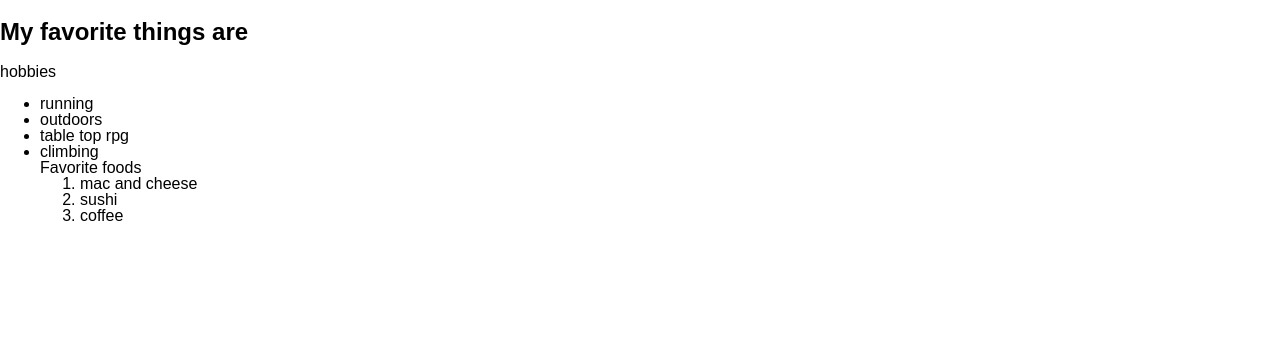
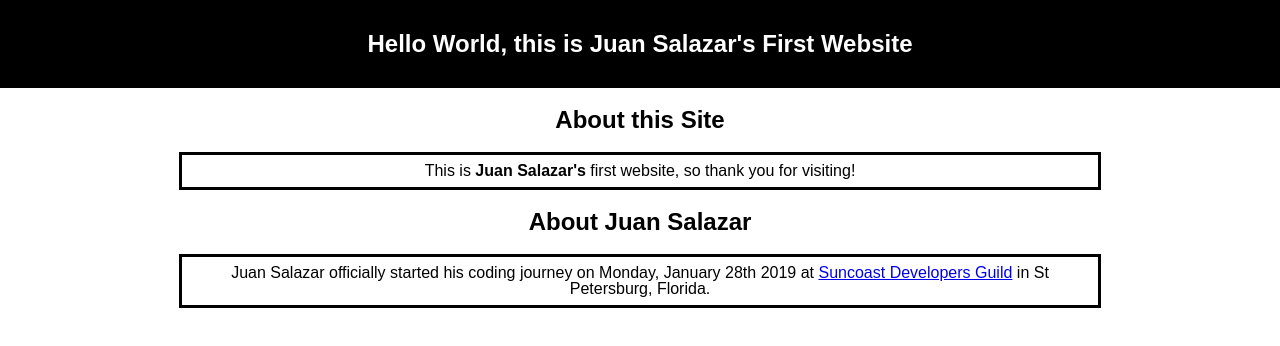
Before and after one commit to juanxsalazar/hello-world, a website: page public/index.html in a window 1280 px wide. Drawn offline with Linux system fonts and the light colour scheme.

Commit message:
updated hello world

```diff
--- a/public/index.html
+++ b/public/index.html
@@ -11,27 +11,18 @@
 
 
 <body>
-  <!-- this is a comment-->
   <header>
-    <h2> My favorite things are</h2>
-  </header>
+<h1>Hello World, this is Juan Salazar's First Website</h1>
+</header>
+<article = class="about">
+  <h2>About this Site</h2>
+  <p>This is <strong>Juan Salazar's</strong> first website, so thank you for visiting! </p>
+<h2>About Juan Salazar</h2>
+<p>Juan Salazar officially started his coding journey on Monday, January 28th 2019 at <a href="https://suncoast.io/">Suncoast Developers Guild</a>  in St Petersburg, Florida.</p>
+</article>
+<nav>
 
-  </header>hobbies</header>
-  <ul>
-    <li> running </li>
-    <li> outdoors</li>
-    <li> table top rpg</li>
-    <li> climbing </li>
-    <section>
-    </body>
-    <body>
- <header> Favorite foods</header>
-      <ol>
-        <li> mac and cheese</li>
-        <li> sushi</li>
-        <li> coffee</li>
-      </ol>
-    </section>
+</nav>
 </body>
 
 </html>
--- a/public/screen.css
+++ b/public/screen.css
@@ -10,3 +10,24 @@ body {
   margin: 0;
   min-height: 100%;
 }
+
+header {background-color: black;
+padding: 1rem}
+
+header h1 {
+  text-align: center;
+  font-size: 1.5em;
+  color: white;
+}
+
+.about {
+  text-align: center;
+}
+
+p {
+  border:solid;
+  margin-left: 14%;
+  margin-right: 14%;
+  padding: .5rem;
+
+}
```
